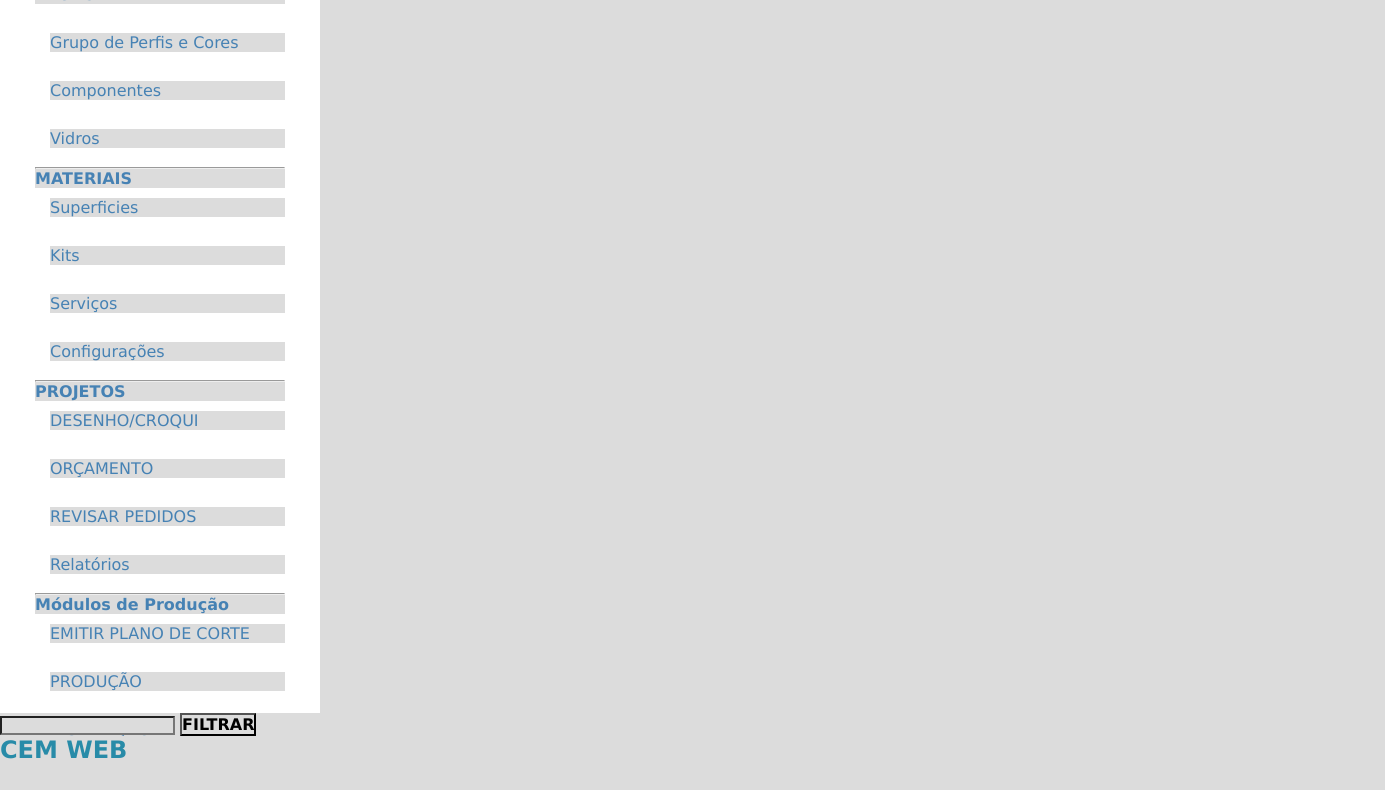
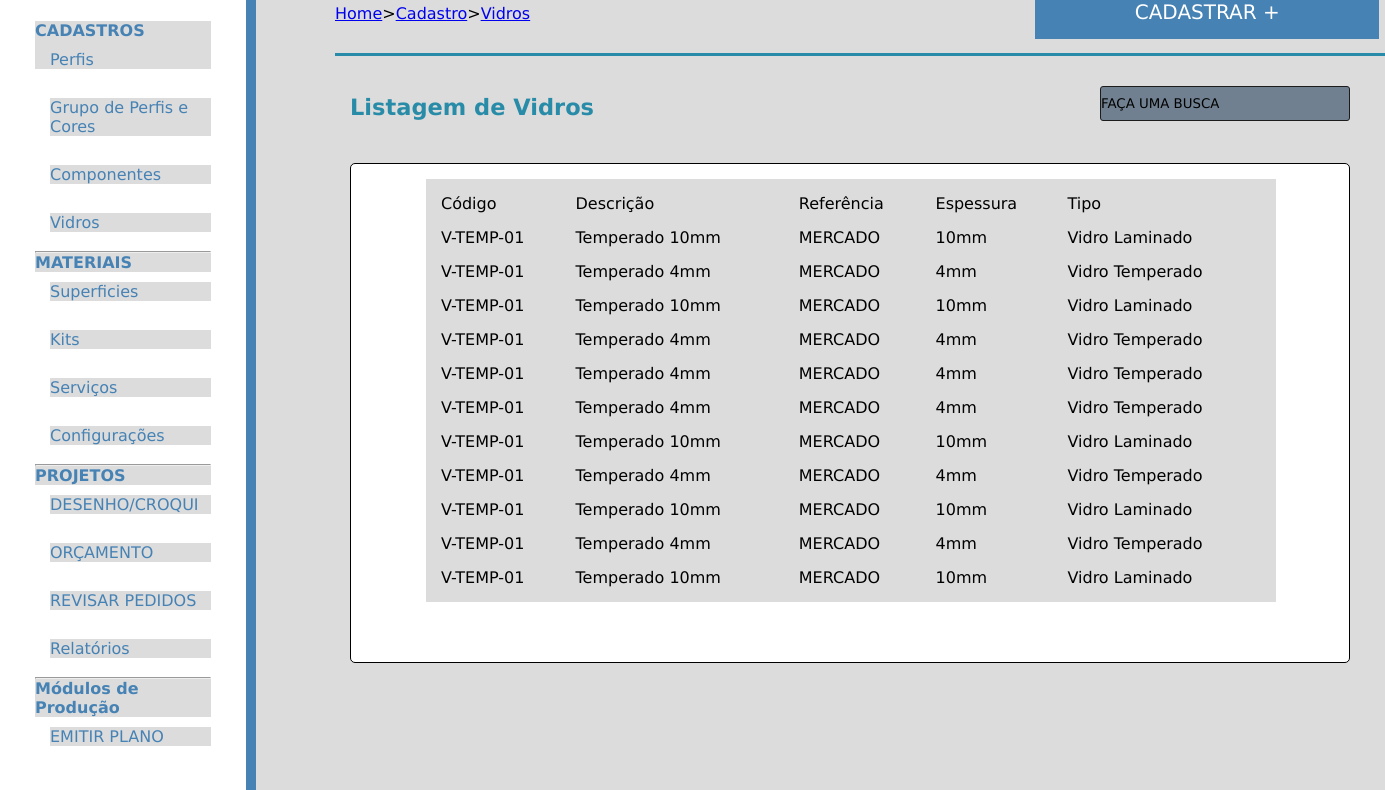
Before and after one commit to AllisonJoanine/EMPRESA, a plain HTML site: page PROJETO ALUMISOFT FORMULARIO/index.html in a window 1280 px wide. Shown: the part 87-877 px from the top of the page, 1385 px wide, since content can reach past the window. Before the commit the page ends 851 px from the top, so only its background shows below. Drawn offline with Linux system fonts and the light colour scheme.

Commit message:
ATUALIZADO

```diff
--- a/PROJETO ALUMISOFT FORMULARIO/CSS/style.css
+++ b/PROJETO ALUMISOFT FORMULARIO/CSS/style.css
@@ -6,6 +6,9 @@
 	background-color: #DCDCDC;
 }
 
+html{
+	overflow-y:hidden;
+}
 
 html, body{height: 100%;}
 
@@ -17,9 +20,17 @@ html, body{height: 100%;}
 
 .sidebar{
 	padding:0 35px;
-	width: 25%;
+	width: 20%;
 	background-color: white;
-	height: 800px;
+	height: 200%;
+	border-right: 10px solid #4682B4;
+}
+
+
+.sidebar>h2{
+	position:relative;
+	left: -20px;
+	background-color: white;
 }
 
 .sidebar h4{
@@ -64,17 +75,96 @@ html, body{height: 100%;}
 	/*text-align: right*/
 }
 
-.form{
-	width: 400px;
-	height: 400px;
-	float: right;
-	background-color: blue;
-}
+
 
 #tabela{
-	position-top: 80px;
+	position: relative;
+	margin-top: 80px;
+
 }
 
 h2{
 	color: #288BA8;
 }
+
+.tabela{
+	width: 1000px;
+	height: 500px;
+	background-color: white;
+	position: relative;
+	right: -350px;
+	border: 1px solid black;
+	top:-550px;
+	/*text-align: right*/
+	border-radius: 5px;
+}
+
+.tabela>table{
+	width: 850px;
+	margin-left: 75px;
+	margin-top: 15px;
+	text-decoration: none;
+	border-spacing: 15px;
+
+}
+
+.header{
+	border-bottom: 3px solid #288BA8;
+
+	width: 1050px;
+	height: 100px;
+	position: relative;
+	right: -335px;
+	top: -1257px;
+}
+
+.header>a{
+	display: block;
+	text-decoration: none;
+}
+
+.header input[type=submit]{
+	color: white;
+	font-size: 20px;
+	width: 344px;
+	height: 55px;
+	display: inline-block;
+	background-color: #4682B4;
+	border-top: 0;
+	border-right: 0;
+	border-left: 0;
+	cursor: pointer;
+	border-bottom: 5px;
+	position: relative;
+	left: 500px;
+}
+
+.filtro{
+	width: 1020px;
+	height: 75px;
+	position: relative;
+	left: 350px;
+	top: -1250px;
+}
+
+.filtro input[type=text]{
+	margin-top: 8px;
+	width: 250px;
+	height: 35px;
+	border: 1px solid #1C1C1C;
+	background-color: #708090;
+	position: relative;
+	left: 750px;
+	top: 15px;
+	border-radius: 3px;
+
+}
+
+
+.filtro > .filtro2{
+	width: 500px;
+	color: gray;
+	font-size: 15px;
+	position: relative;
+	top: -12px;
+}
--- a/PROJETO ALUMISOFT FORMULARIO/index.html
+++ b/PROJETO ALUMISOFT FORMULARIO/index.html
@@ -7,11 +7,12 @@
 
 </head>
 <body>
+
 	<section class="main">
 		<div class="sidebar">
+			<h2><font face="Script"><strong>CEM WEB</strong><font></h2>
 			<div id="tabela">
-				<h4>Ola Juliano Ferreira...</h4>
-				<br/>
+
 				<h5>CADASTROS</h5>
 				<a href="#"><i class="fa-solid fa-house"></i> Perfis</a></div>
 				<br>
@@ -46,22 +47,135 @@
 				<hr>
 
 				<h5>Módulos de Produção</h5>
-				<a href="#"><i class="fa-solid fa-house"></i> EMITIR PLANO DE CORTE</a>
+				<a href="#"><i class="fa-solid fa-house"></i> EMITIR PLANO</a>
 				<br>
-				<a href="#"><i class="fa-solid fa-house"></i> PRODUÇÃO</a>
-				<br>
-				<a href="#"><i class="fa-solid fa-house"></i> INSTALAÇÃO</a>
-				<br>
+
+
 		</div><!--sidebar-->
 
 		<div class="content"></div>
 	</section>
 
-		<div class="Filtro">
-			<input id="Busca" type="text" size="20">
-				<button id="btn1"> <b><font color="black" size="3">FILTRAR</font> </b></button>
+
+
+		<div class="tabela">
+			<table border="0">
+				<tr class="descrition">
+					<td>Código</td>
+					<td>Descrição</td>
+					<td>Referência</td>
+					<td>Espessura</td>
+					<td>Tipo</td>
+					</div>
+				</tr>
+
+				<tr>
+					<td>V-TEMP-01</td>
+					<td>Temperado 10mm</td>
+					<td>MERCADO</td>
+					<td>10mm</td>
+					<td>Vidro Laminado</td>
+
+				</tr>
+
+				<tr>
+					<td>V-TEMP-01</td>
+					<td>Temperado 4mm</td>
+					<td>MERCADO</td>
+					<td>4mm</td>
+					<td>Vidro Temperado</td>
+
+				</tr>
+				<tr>
+					<td>V-TEMP-01</td>
+					<td>Temperado 10mm</td>
+					<td>MERCADO</td>
+					<td>10mm</td>
+					<td>Vidro Laminado</td>
+
+				</tr>
+				<tr>
+					<td>V-TEMP-01</td>
+					<td>Temperado 4mm</td>
+					<td>MERCADO</td>
+					<td>4mm</td>
+					<td>Vidro Temperado</td>
+
+				</tr>
+				<tr>
+					<td>V-TEMP-01</td>
+					<td>Temperado 4mm</td>
+					<td>MERCADO</td>
+					<td>4mm</td>
+					<td>Vidro Temperado</td>
+
+				</tr>
+				<tr>
+					<td>V-TEMP-01</td>
+					<td>Temperado 4mm</td>
+					<td>MERCADO</td>
+					<td>4mm</td>
+					<td>Vidro Temperado</td>
+
+				</tr>
+				<tr>
+					<td>V-TEMP-01</td>
+					<td>Temperado 10mm</td>
+					<td>MERCADO</td>
+					<td>10mm</td>
+					<td>Vidro Laminado</td>
+				</tr>
+				<tr>
+					<td>V-TEMP-01</td>
+					<td>Temperado 4mm</td>
+					<td>MERCADO</td>
+					<td>4mm</td>
+					<td>Vidro Temperado</td>
+
+				</tr>
+				<tr>
+					<td>V-TEMP-01</td>
+					<td>Temperado 10mm</td>
+					<td>MERCADO</td>
+					<td>10mm</td>
+					<td>Vidro Laminado</td>
+				</tr>
+				<tr>
+					<td>V-TEMP-01</td>
+					<td>Temperado 4mm</td>
+					<td>MERCADO</td>
+					<td>4mm</td>
+					<td>Vidro Temperado</td>
+
+				</tr>
+				<tr>
+					<td>V-TEMP-01</td>
+					<td>Temperado 10mm</td>
+					<td>MERCADO</td>
+					<td>10mm</td>
+					<td>Vidro Laminado</td>
+				</tr>
+
+			</table>
+
+
 		</div>
 
-		<h2><font face="Script"><strong>CEM WEB</strong><font></h2>
+		<div class="header">
+			<div font size="45px">
+			<h2>VIDROS</h2>
+			</div>
+			<span><a href="#">Home</a>><a href="#">Cadastro</a>><a href="#">Vidros</a></span>
+			<input type="submit" name="acao" value="CADASTRAR +">
+		</div>
+
+		<div class="filtro">
+			<input type="text" name="FAÇA UMA BUSCA" value="FAÇA UMA BUSCA" required>
+			<div class="filtro2">
+				<h2>Listagem de Vidros</h2>
+			</div>
+		</div>
+
+
 	</body>
 </html>
```
